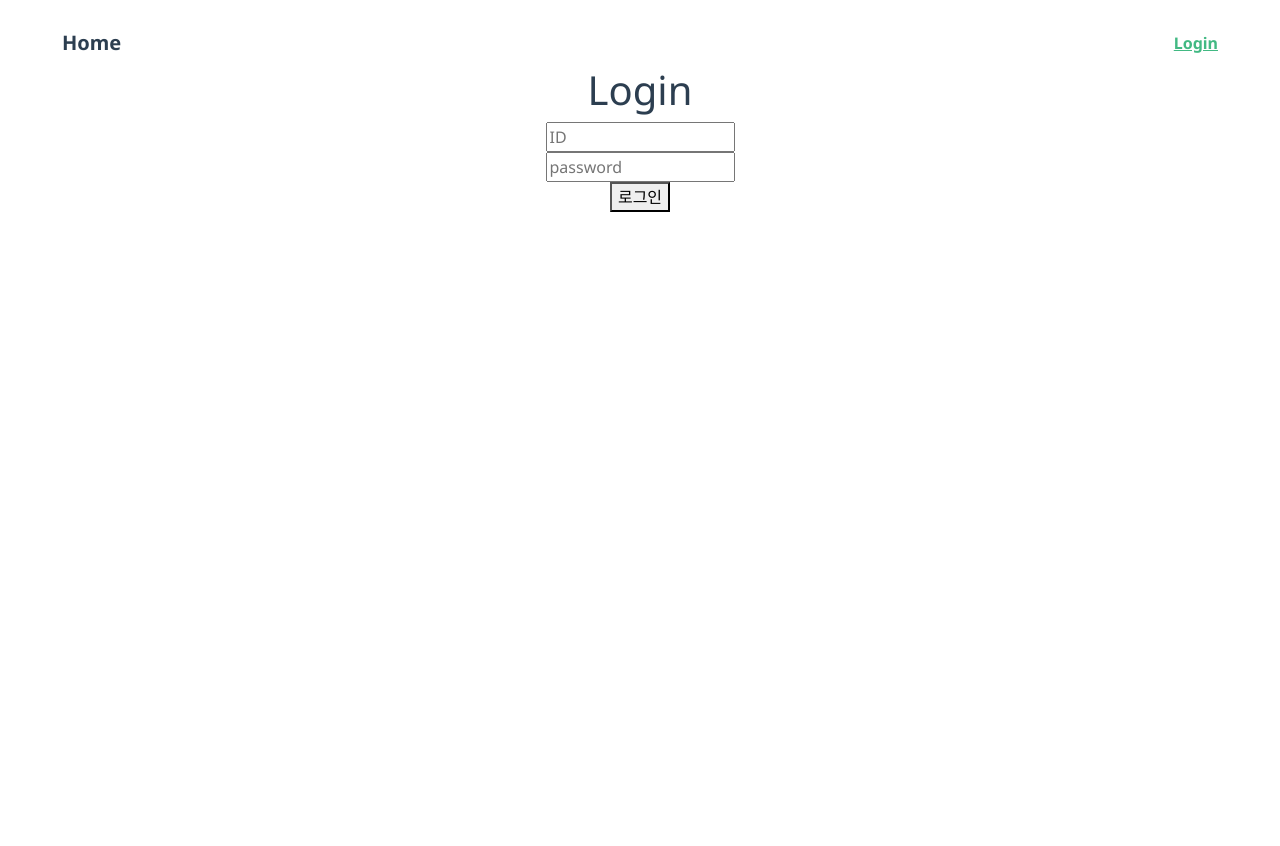
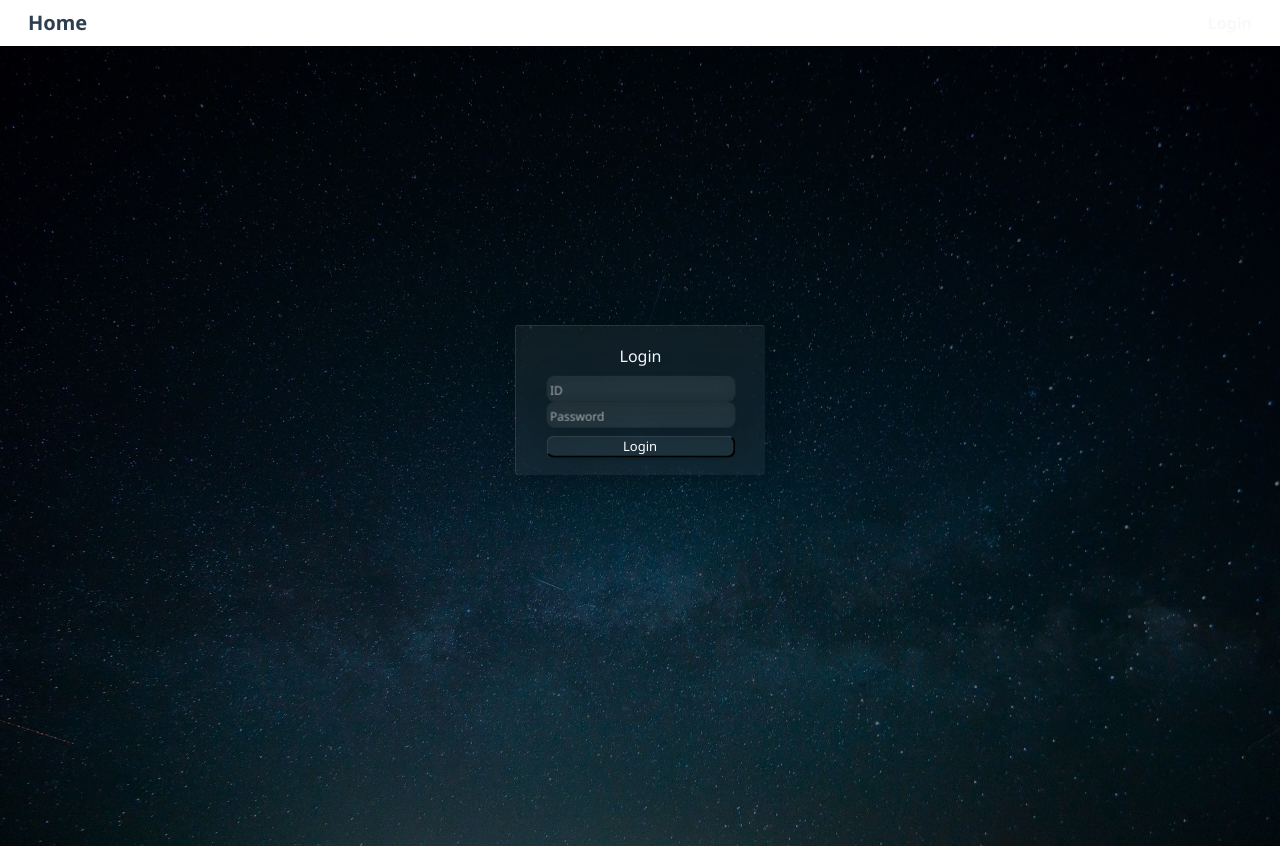
Before and after one commit to SJ12896/final-pjt, a Vue app in the folder final-pjt-front/: page /accounts/login in a window 1280 px wide. Before the commit the page ends 800 px from the top, so only its background shows below. Built offline with nearby package versions, Linux system fonts and the light colour scheme; no server answers.

Commit message:
views-index, login, logout 디자인 추가, MovieList Carousel 기능 추가

```diff
--- a/final-pjt-front/package.json
+++ b/final-pjt-front/package.json
@@ -19,6 +19,7 @@
     "vue": "^2.6.11",
     "vue-easy-slider": "^5.3.4",
     "vue-router": "^3.2.0",
+    "vue-slick-carousel": "^1.0.6",
     "vuex": "^3.4.0"
   },
   "devDependencies": {
--- a/final-pjt-front/public/index.html
+++ b/final-pjt-front/public/index.html
@@ -9,9 +9,6 @@
     <link rel="stylesheet" href="https://use.fontawesome.com/releases/v5.15.3/css/all.css" integrity="sha384-SZXxX4whJ79/gErwcOYf+zWLeJdY/qpuqC4cAa9rOGUstPomtqpuNWT9wdPEn2fk" crossorigin="anonymous">
     <style>
       body {
-        margin-left: 50px;
-        margin-right: 50px;
-        margin-top: 20px;
       }
     </style>
     <title><%= htmlWebpackPlugin.options.title %></title>
--- a/final-pjt-front/src/App.vue
+++ b/final-pjt-front/src/App.vue
@@ -1,16 +1,16 @@
 <template>
   <div id="app">
     <div id="nav">
-      <nav class="navbar navbar-expand-lg">
-        <div class="container-fluid">
+      <nav class="navbar navbar-expand-lg bg-transparent">
+        <div class="container-fluid ms-3">
           <div v-if="login">
-            <a class="navbar-brand" href="/home/">Home</a>
+            <a class="navbar-brand text-decoration-none" href="/home/">Home</a>
             <button class="navbar-toggler" type="button" data-bs-toggle="collapse" data-bs-target="#navbarSupportedContent" aria-controls="navbarSupportedContent" aria-expanded="false" aria-label="Toggle navigation">
               <span class="navbar-toggler-icon"></span>
             </button>
           </div>
           <div v-else>
-            <a class="navbar-brand" href="/">Home</a>
+            <a class="navbar-brand text-decoration-none" href="/">Home</a>
           </div>
           <form v-if="login" class="d-flex">
             <input class="form-control me-2" type="search" placeholder="Search" aria-label="Search">
@@ -18,7 +18,7 @@
           </form>
           <div class="nav-item dropdown">
             <span v-if="login">
-              <a class="nav-link dropdown-toggle" href="#" id="navbarDropdown" role="button" data-bs-toggle="dropdown" aria-expanded="false">
+              <a class="nav-link dropdown-toggle text-dark" href="#" id="navbarDropdown" role="button" data-bs-toggle="dropdown" aria-expanded="false">
                 Dropdown
               </a>
               <ul class="dropdown-menu" aria-labelledby="navbarDropdown">
@@ -29,10 +29,10 @@
             </span>
             <span v-else>
               <span v-if="clickLogin" @click="clickSignUpLink">
-              <router-link :to="{ name: 'Signup' }">Signup</router-link> |
+              <router-link :to="{ name: 'Signup' }" class="text-decoration-none text-light">Signup</router-link> |
               </span>
               <span v-else @click="clickLoginLink">
-              <router-link :to="{ name: 'Login' }">Login</router-link>
+              <router-link :to="{ name: 'Login' }" class="text-decoration-none text-light me-3">Login</router-link>
               </span>
             </span>
           </div>
--- a/final-pjt-front/src/components/Movie/MovieList.vue
+++ b/final-pjt-front/src/components/Movie/MovieList.vue
@@ -1,24 +1,44 @@
 <template>
   <div>
-    <MovieListItem v-for="(movie,idx) in movies" :key="idx" :movie="movie" />
+    <VueSlickCarousel v-bind="settings">
+     <MovieListItem v-for="(movie,idx) in movies.slice(85)" :key="idx" :movie="movie" />
+    </VueSlickCarousel>
+    <ul>
+    </ul>
   </div>
 </template>
 
 <script>
 // import _ from 'lodash'
 import MovieListItem from '@/components/Movie/MovieListItem'
+import VueSlickCarousel from 'vue-slick-carousel'
+import 'vue-slick-carousel/dist/vue-slick-carousel.css'
+import 'vue-slick-carousel/dist/vue-slick-carousel-theme.css'
 
 export default {
   name:'MovieList',
+  data: function() {
+    return {
+      settings: {
+        "centerMode": true,
+        "centerPadding": "15px",
+        "focusOnSelect": true,
+        "infinite": true,
+        "slidesToShow": 5,
+        "speed": 500
+      }
+    }
+  },
   components: {
     MovieListItem,
+    VueSlickCarousel
   },
   props: {
     movies: Array,
-  }
+  },
 }
+
 </script>
 
 <style>
-
 </style>
--- a/final-pjt-front/src/store/index.js
+++ b/final-pjt-front/src/store/index.js
@@ -9,13 +9,9 @@ const SERVER_URL = process.env.VUE_APP_SERVER_URL
 export default new Vuex.Store({
   state: {
     movies: null,
-    config: null,
     selectedMovies : [],
   },
   mutations: {
-    SET_TOKEN: function(state, config) {
-      state.config = config
-    },
     GET_MOVIES: function(state, movies) {
       state.movies = movies
     },
@@ -32,21 +28,18 @@ export default new Vuex.Store({
       }
     },
   actions: {
-    setToken: function({commit} ) {
+    getMovies: function ({commit}) {
       const token = localStorage.getItem('jwt')
-      const config = {
+      axios({
+        method: 'get',
+        url: `${SERVER_URL}/movies/movie/`,
         headers: {
           Authorization: `JWT ${token}`
-        }
-      }
-      commit('SET_TOKEN', config)
-    },
-    getMovies: function ({commit}) {
-      const config = this.settoken()
-      axios.get(`${SERVER_URL}/movies/movie/`,config)
+          }
+        })
       .then((res) => {
         console.log(res)
-        commit('GET_MOVIES', res)
+        commit('GET_MOVIES', res.data)
       })
       .catch((err) => {
         console.log(err)
--- a/final-pjt-front/src/views/Home.vue
+++ b/final-pjt-front/src/views/Home.vue
@@ -1,6 +1,5 @@
 <template>
   <div>
-    <h1>Home</h1>
     <MovieList :movies="movies"/>
   </div>
 </template>
@@ -8,6 +7,7 @@
 <script>
 // import _ from 'lodash'
 import axios from 'axios'
+import{ mapActions, mapState } from 'vuex'
 import MovieList from '@/components/Movie/MovieList'
 
 const SERVER_URL = process.env.VUE_APP_SERVER_URL
@@ -16,11 +16,6 @@ export default {
   name: 'Home',
   components: {
     MovieList,
-  },
-  data: function () {
-    return {
-      movies: null,
-    }
   },
   methods: {
     setToken: function( ) {
@@ -32,17 +27,6 @@ export default {
       }
       return config
     },
-    getMovies: function () {
-      const config = this.setToken()
-      axios.get(`${SERVER_URL}/movies/movie/`,config)
-      .then((res) => {
-        console.log(res.data)
-        this.movies = res.data
-      })
-      .catch((err) => {
-        console.log(err)
-      })
-    },
     getCollections: function () {
       const config = this.setToken()
       axios.get(`${SERVER_URL}/movies/collection_all/`, config)
@@ -52,12 +36,19 @@ export default {
       .catch((err) => {
         console.log(err)
       })
-    }
-
+    },
+    ...mapActions({
+      init: 'getMovies'
+    })
+  },
+  computed:{
+    ...mapState([
+      'movies',
+    ])
   },
   mounted() {
-    this.getMovies()
     this.getCollections()
+    this.init()
   }
 }
 </script>
--- a/final-pjt-front/src/views/Index.vue
+++ b/final-pjt-front/src/views/Index.vue
@@ -1,13 +1,28 @@
 <template>
-  <div>Index</div>
+  <div id="backGround" >
+    <h1>
+    </h1>
+  </div>
 </template>
 
 <script>
+// import axios from 'axios'
+
 export default {
   name: 'Index',
+  methods: {
+  }
 }
 </script>
 
+
 <style>
-
+#backGround {
+  margin: -8px auto;
+  height: 100vh;
+  background-repeat:no-repeat;
+  background-position: center;
+  background-size: cover;
+  background-image: linear-gradient( rgba(0, 0, 0, 0.5), rgba(0, 0, 0, 0.3) ),url('../assets/sky.jpg');
+}
 </style>
--- a/final-pjt-front/src/views/accounts/Login.vue
+++ b/final-pjt-front/src/views/accounts/Login.vue
@@ -1,14 +1,14 @@
 <template>
-  <div>
-    <h1>Login</h1>
-      <label for=""></label>
-      <input type="text" id="username" placeholder="ID" v-model="credentials.username">
-      <br>
-      <label for=""></label>
-      <input type="text" id="password" placeholder="password" v-model="credentials.password"
-      @keypress.enter="login">
-      <br>
-      <button type="submit" @click="login">로그인</button>
+  <div id="formBackGround">
+      <div class="clearfix">
+        <p class="loginbox text-light text-center ">
+          Login
+          <input class="px-1 mt-2" type="text" id="username" placeholder="ID" v-model="credentials.username">
+          <input class="px-1" type="text" id="password" placeholder="Password" v-model="credentials.password"
+        @keypress.enter="login">
+        <button class="mt-2 p-0" type="submit" @click="login"><p class="mb-0 ">Login</p></button>
+        </p>
+      </div>
   </div>
 </template>
 
@@ -54,5 +54,60 @@ export default {
 </script>
 
 <style>
-
+#formBackGround {
+  margin: auto;
+  height: 100vh;
+  background-repeat:no-repeat;
+  background-position: center;
+  background-size: cover;
+  background-image:linear-gradient( rgba(0, 0, 0, 0.7), rgba(0, 0, 0, 0.5) ), url('../../assets/sky.jpg');
+}
+.clearfix {
+  position: absolute;
+  width: 250px;
+  height: 150px;
+  top: 50%;
+  left: 50%;
+  margin-left: -125px;
+  margin-top: -75px;
+  background: rgba(255,255,255,0.05);
+  backdrop-filter: blur(10px);
+  border-top: 1px solid rgba(255,255,255,0.1);
+  border-left: 1px solid rgba(255,255,255,0.1);
+  box-shadow: 5px 5px 30px rgba(0,0,0,0.2);
+  border-radius: 3px;
+}
+.loginbox button {
+  position: relative;
+  color: white;
+  width: 100%;
+  border-radius: 8px;
+  background: rgba(255,255,255,0.05);
+  border-top: 1px solid rgba(255,255,255,0.1);
+  border-left: 1px solid rgba(255,255,255,0.1);
+  box-shadow: 5px 5px 30px rgba(0,0,0,0.2);
+  font-size: 13px;
+}
+.loginbox {
+  position: absolute;
+  left: 50%;
+  top: 50%;
+  transform: translate(-50%, -50%);
+}
+.loginbox input {
+  position: relative;
+  border-radius: 8px;
+  border: none;
+  background: rgba(255,255,255,0.05);
+  backdrop-filter: blur(10px);
+  border-top: 1px;
+  border-left: 1px;
+  box-shadow: 5px 5px 30px rgba(0,0,0,0.2);
+  color: rgb(255, 255, 255);
+  transition: color 0.3s ease-out;
+}
+input::placeholder {
+  color: rgba(255,255,255,0.6);
+  font-size: 12px;
+}
 </style>
--- a/final-pjt-front/src/views/accounts/Signup.vue
+++ b/final-pjt-front/src/views/accounts/Signup.vue
@@ -1,17 +1,16 @@
 <template>
-  <div>
-    <h1>Signup</h1>
-      <label for=""></label>
-      <input type="text" id="username" placeholder="아이디" v-model="credentials.username">
-      <br>
-      <label for=""></label>
-      <input type="type" id="password" placeholder="비밀번호" v-model="credentials.password">
-      <br>
-      <label for=""></label>
-      <input type="text" id="passwordConfirmation" placeholder="비밀번호 확인" v-model="credentials.passwordConfirmation"
+  <div id="formBackGround">
+    <div class="clearfix2">
+      <p class="loginbox text-light text-center">
+       Sign Up
+      <input class="px-1 mt-2" type="text" id="username" placeholder="ID" v-model="credentials.username">
+      <input class="px-1" type="type" id="password" placeholder="Password" v-model="credentials.password">
+      <input class="px-1" type="text" id="passwordConfirmation" placeholder="PasswordConfirm" v-model="credentials.passwordConfirmation"
       @keypress.enter="signup(credentials)">
-      <br>
-      <button @click="signup(credentials)">회원가입</button>
+      <button class="mt-2 p-0" @click="signup(credentials)"><p class="mb-0">Sign up</p>
+        </button>
+      </p>
+    </div>
   </div>
 </template>
 
@@ -52,5 +51,19 @@ export default {
 </script>
 
 <style>
-
+.clearfix2 {
+  position: absolute;
+  width: 250px;
+  height: 170px;
+  top: 50%;
+  left: 50%;
+  margin-left: -125px;
+  margin-top: -85px;
+  background: rgba(255,255,255,0.05);
+  backdrop-filter: blur(10px);
+  border-top: 1px solid rgba(255,255,255,0.1);
+  border-left: 1px solid rgba(255,255,255,0.1);
+  box-shadow: 5px 5px 30px rgba(0,0,0,0.2);
+  border-radius: 3px;
+}
 </style>
```
Also changed, not shown: final-pjt-front/src/assets/sky.jpg (added), 1 other file (tests, documents, lock files or other folders).
